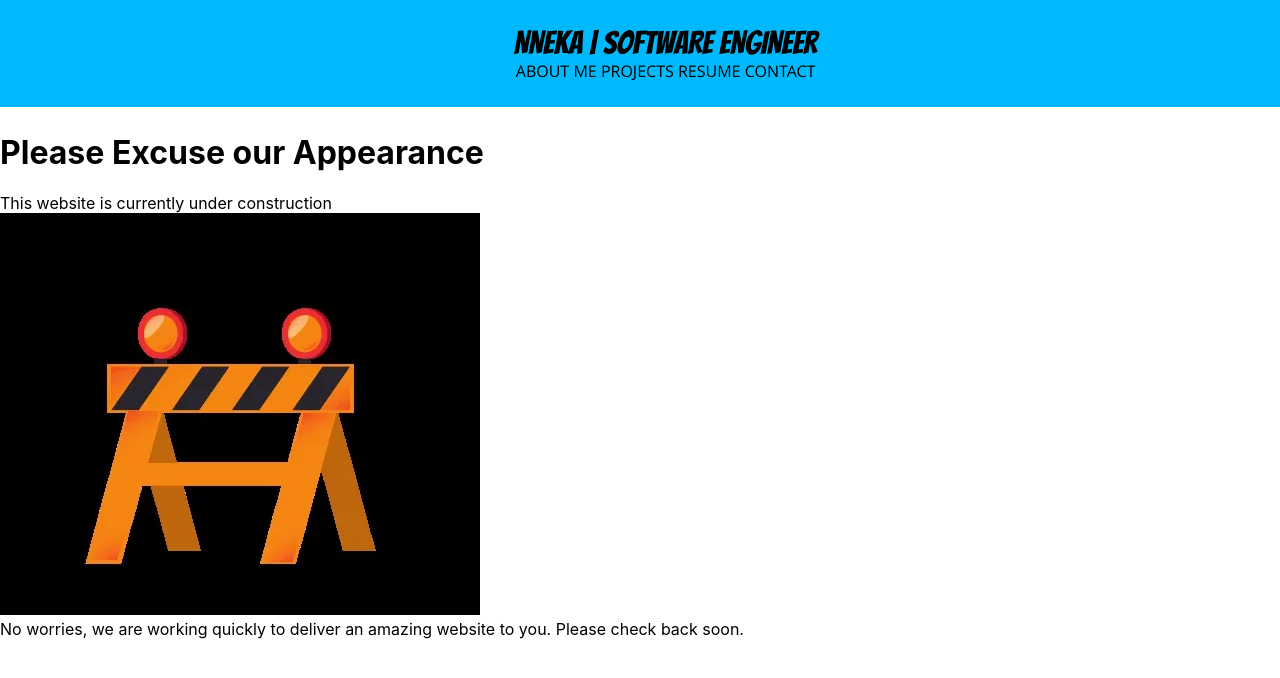
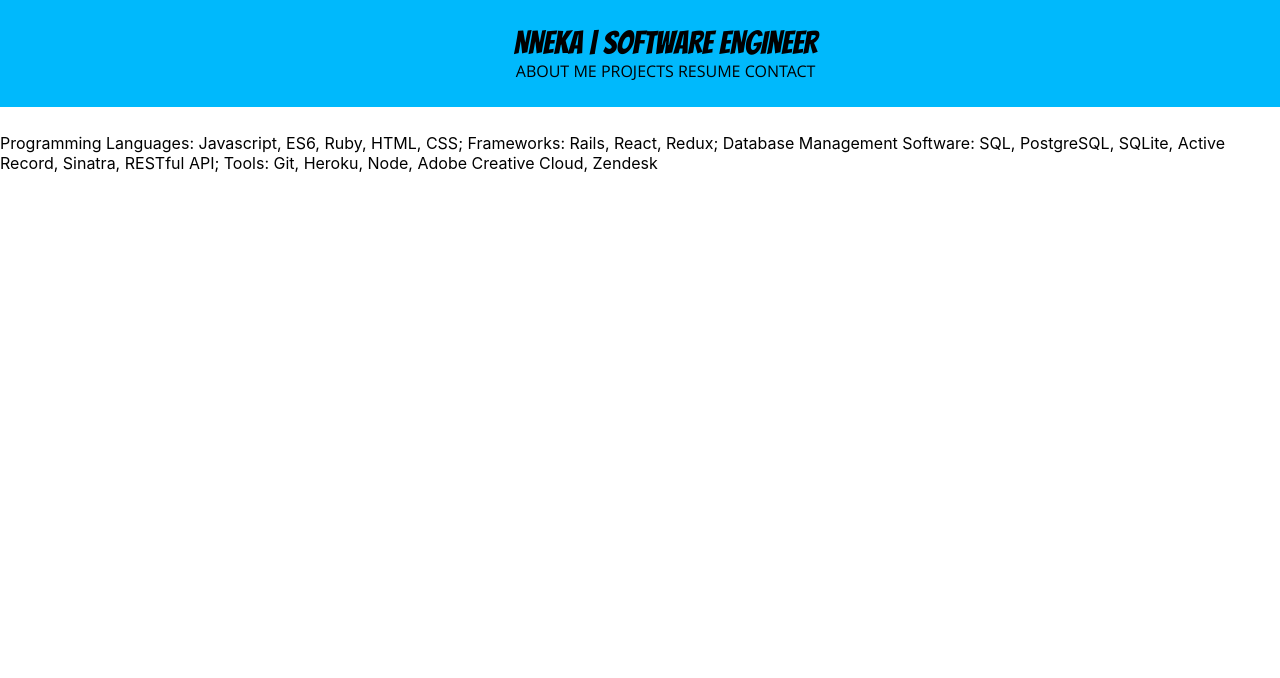
Before and after one commit to nnekauf/portfolio, a React (Create React App) app: page /resume in a window 1280 px wide. Shown: the top 678 px of the page. Built offline with nearby package versions, Linux system fonts and the light colour scheme.

Commit message:
fills bare bones of resume component

```diff
--- a/src/components/Resume.js
+++ b/src/components/Resume.js
@@ -1,5 +1,4 @@
 import React from 'react';
-import construction from "../images/under_construction_giphy.webp"
 
 
 
@@ -7,13 +6,25 @@ const Resume = () => {
 
     return (
         <div className = "resume">
-                <h1 > Please Excuse our Appearance</h1>
-                <div>This website is currently under construction</div>
-                <img id="construction" src={construction} alt= "Under Construction GIF"></img>
-                <div>No worries, we are working quickly to deliver an amazing website to you.
-                    Please check back soon.
-                </div>
+            <div className="resumeCard">
+            Programming Languages: Javascript, ES6, Ruby, HTML, CSS;
+            Frameworks:  Rails, React, Redux;
+            Database Management Software: SQL, PostgreSQL, SQLite, Active Record, Sinatra, RESTful API;
+            Tools: Git, Heroku, Node, Adobe Creative Cloud, Zendesk
 
+            </div>
+
+            <div className="resumeCard">
+
+            </div>
+
+            <div className="resumeCard">
+
+            </div>
+
+            <div className="resumeCard">
+
+            </div>
 
         </div>
 
```
